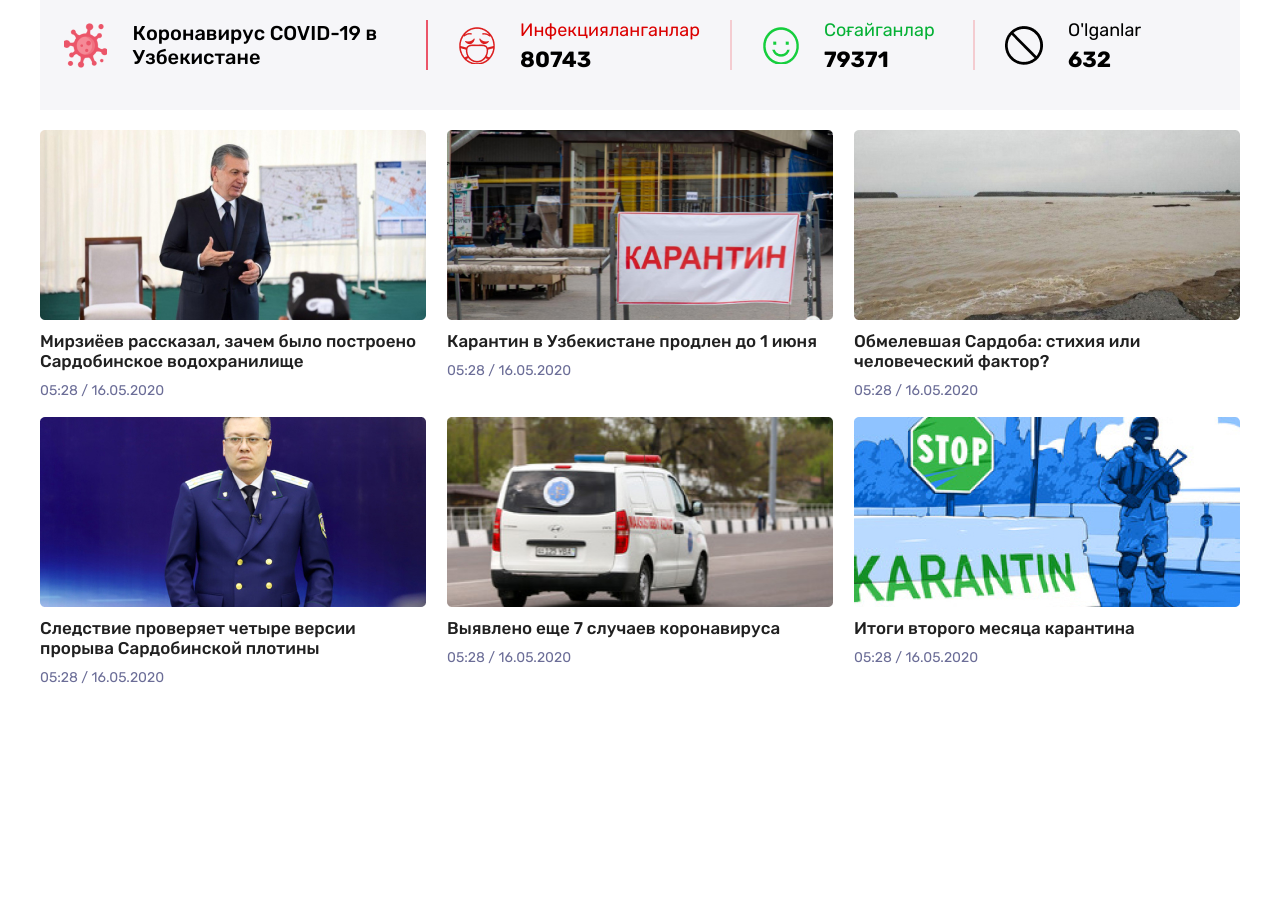
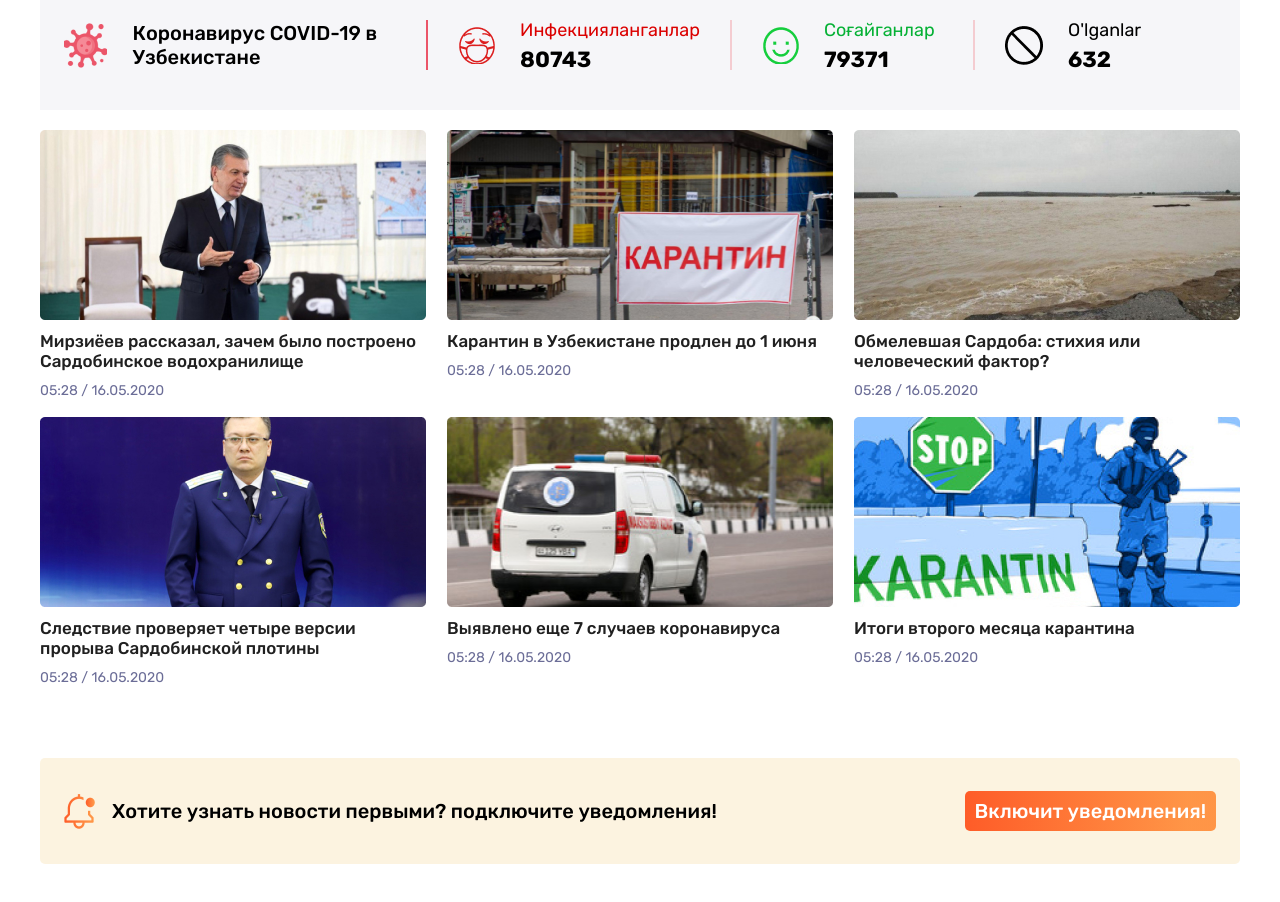
Before and after one commit to Ulugbek-Mominjonov/namanganliklar24-home, a plain HTML site: page index.html in a window 1280 px wide. Shown: the part 380-1282 px from the top of the page. Before the commit the page ends 1138 px from the top, so only its background shows below. Drawn offline with Linux system fonts and the light colour scheme.

Commit message:
add notification section

```diff
--- a/index.html
+++ b/index.html
@@ -142,6 +142,14 @@
             </li>
           </ul>
         </section>
+        <!-- Notification -->
+        <section class="enable-Notification disable-Notification">
+          <div class="Notification-wrapper">
+            <p class="Notification-text">Хотите узнать новости первыми? подключите уведомления!</p>
+            <button class="Notification-button">Включит  уведомления!
+            </button>
+          </div>
+        </section>
       </div>
     </main>
   </body>
--- a/style/main.css
+++ b/style/main.css
@@ -259,10 +259,11 @@ img{
 
 
 /* SITE-MAIN */
-.site-main{
-  margin-bottom: 54px;
-}
+
   /* today-news */
+  .today-news{
+    margin-bottom: 54px;
+  }
 .today-news-list{
   display: flex;
   flex-direction: row;
@@ -303,3 +304,51 @@ img{
   line-height: 17px;
   color: #6B6D97;
 }
+
+/* NOTIFICATION */
+.enable-Notification{
+  margin-bottom: 40px;
+}
+.Notification-wrapper{
+  background: rgba(239, 186, 84, 0.18);
+  border-radius: 5px;
+}
+.Notification-wrapper{
+  display: flex;
+  align-items: center;
+  justify-content: space-between;
+  padding: 33px 24px;
+}
+.Notification-text{
+  display: flex;
+  align-items: center;
+  padding: 0;
+  margin: 0;
+  font-style: normal;
+  font-weight: 500;
+  font-size: 20px;
+  line-height: 24px;
+
+  color: #000000;
+}
+.Notification-text::before{
+  content: "";
+  width: 31px;
+  height: 35px;
+  margin-right: 17px;
+  background-image: url("../images/bell-icon@2x.png");
+  background-repeat: no-repeat;
+  background-size: 100%;
+}
+.Notification-button{
+  padding: 8px 10px;
+  background: linear-gradient(90deg, #FE5C28 0%, rgba(255, 139, 54, 0.9) 88.43%);
+  border: none;
+  border-radius: 5px;
+  font-style: normal;
+  font-weight: 500;
+  font-size: 20px;
+  line-height: 24px;
+  cursor: pointer;
+  color: #FFFFFF;
+}
```
Also changed, not shown: images/bell-icon@2x.png (added).
